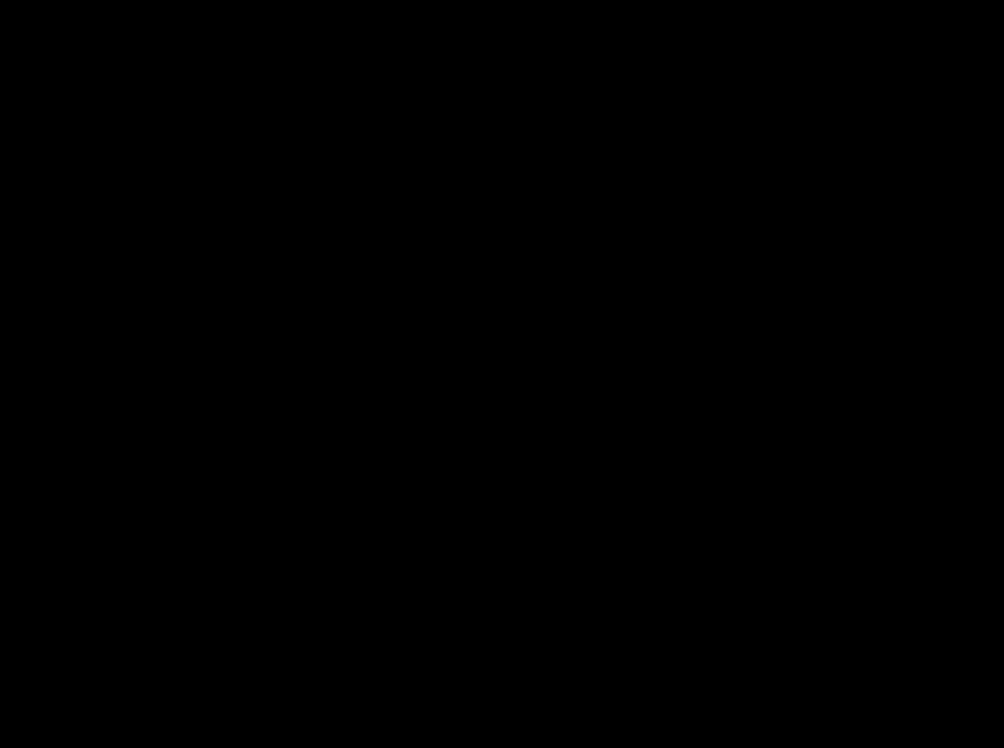
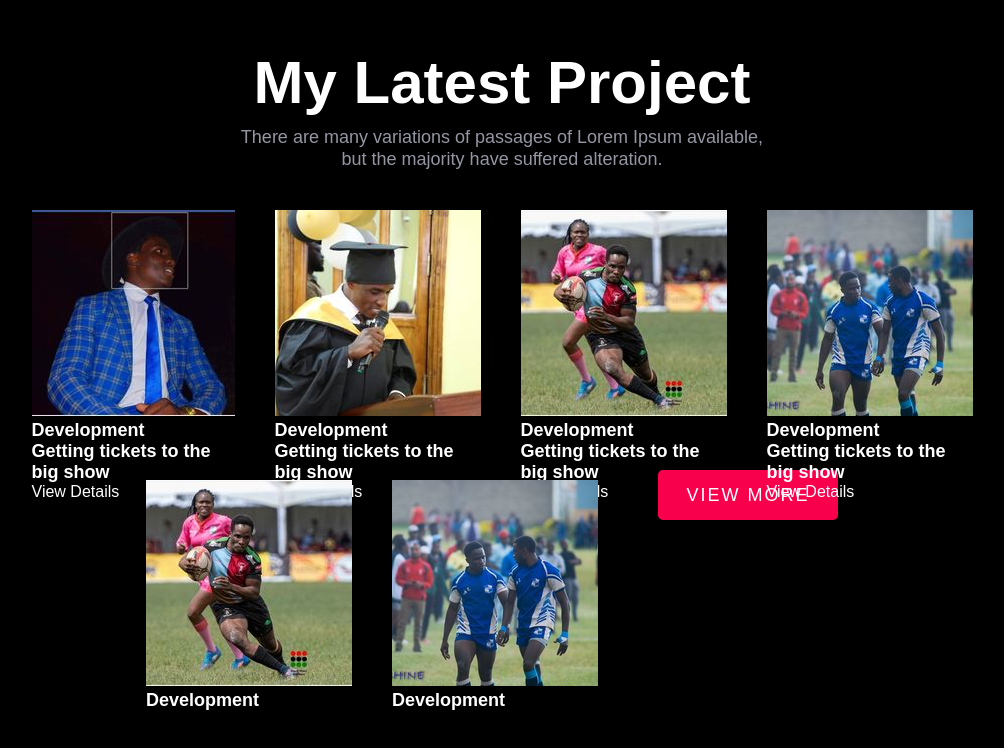
Before and after one commit to AWITI0301/My-Portfolio, a React (Create React App) app: page / in a window 1280 px wide. Shown: the part 2766-3514 px from the top of the page, without its empty margins (138-1142 px from the left). Before the commit the page ends 2714 px from the top, so only its background shows below. Built offline with nearby package versions, Linux system fonts and the light colour scheme.

Commit message:
add projects

```diff
--- a/src/App.js
+++ b/src/App.js
@@ -13,7 +13,7 @@ function App() {
        <Home />
         <About />
        <Service />
-       {/* <Project /> */}
+       <Project />
        {/* <Blog /> */}
        {/* <Contact /> */}
        {/* <Footer />  */}
--- a/src/Home.css
+++ b/src/Home.css
@@ -1,5 +1,5 @@
 .home__bg{
-    /* background-image: url(../src/img/prof7.jpg); */
+    /* background-image: url(../src/img/prof8.jpg); */
     background-color: #010101;
     background-position: 50%;
     background-repeat: no-repeat;
--- a/src/Project.js
+++ b/src/Project.js
@@ -0,0 +1,135 @@
+import React from "react";
+import "./Project.css";
+import Project1 from './img/prof9.jpg';
+import Project2 from './img/prof5.jpg';
+import Project3 from './img/prof11.jpg';
+import Project4 from './img/prof8.jpg';
+
+
+function Project() {
+    return (
+      <div className="project component__space" id="Portfolio">
+        <div className="heading">
+          <h1 className="heading">My Latest Project</h1>
+          <p className="heading p__color">
+            There are many variations of passages of Lorem Ipsum available,
+          </p>
+          <p className="heading p__color">
+            but the majority have suffered alteration.
+          </p>
+        </div>
+         <div className="container">
+             <div className="row">
+
+               <div className="col__3">
+                   <div className="project__box pointer relative">
+                       <div className="project__box__img pointer relative">
+                           <div className="project__img__box">
+                               <img src={Project1} alt="" className="project__img" />
+                           </div>
+                           <div className="mask__effect"></div>
+                       </div>
+                       <div className="project__meta absolute">
+                       <h5 className="project__text">Development</h5>
+                       <h4 className="project__text">Getting tickets to the big show</h4>
+                       <a href="#" className="project__btn">View Details</a>
+                       </div>
+                   </div>
+               </div>
+
+
+               <div className="col__3">
+                   <div className="project__box pointer relative">
+                       <div className="project__box__img pointer relative">
+                           <div className="project__img__box">
+                               <img src={Project2} alt="" className="project__img" />
+                           </div>
+                           <div className="mask__effect"></div>
+                       </div>
+                       <div className="project__meta absolute">
+                       <h5 className="project__text">Development</h5>
+                       <h4 className="project__text">Getting tickets to the big show</h4>
+                       <a href="#" className="project__btn">View Details</a>
+                       </div>
+                   </div>
+               </div>
+
+
+               <div className="col__3">
+                   <div className="project__box pointer relative">
+                       <div className="project__box__img pointer relative">
+                           <div className="project__img__box">
+                               <img src={Project3} alt="" className="project__img" />
+                           </div>
+                           <div className="mask__effect"></div>
+                       </div>
+                       <div className="project__meta absolute">
+                       <h5 className="project__text">Development</h5>
+                       <h4 className="project__text">Getting tickets to the big show</h4>
+                       <a href="#" className="project__btn">View Details</a>
+                       </div>
+                   </div>
+               </div>
+
+
+               <div className="col__3">
+                   <div className="project__box pointer relative">
+                       <div className="project__box__img pointer relative">
+                           <div className="project__img__box">
+                               <img src={Project4} alt="" className="project__img" />
+                           </div>
+                           <div className="mask__effect"></div>
+                       </div>
+                       <div className="project__meta absolute">
+                       <h5 className="project__text">Development</h5>
+                       <h4 className="project__text">Getting tickets to the big show</h4>
+                       <a href="#" className="project__btn">View Details</a>
+                       </div>
+                   </div>
+               </div>
+
+
+               <div className="col__3">
+                   <div className="project__box pointer relative">
+                       <div className="project__box__img pointer relative">
+                           <div className="project__img__box">
+                               <img src={Project3} alt="" className="project__img" />
+                           </div>
+                           <div className="mask__effect"></div>
+                       </div>
+                       <div className="project__meta absolute">
+                       <h5 className="project__text">Development</h5>
+                       <h4 className="project__text">Getting tickets to the big show</h4>
+                       <a href="#" className="project__btn">View Details</a>
+                       </div>
+                   </div>
+               </div>
+
+
+               <div className="col__3">
+                   <div className="project__box pointer relative">
+                       <div className="project__box__img pointer relative">
+                           <div className="project__img__box">
+                               <img src={Project4} alt="" className="project__img" />
+                           </div>
+                           <div className="mask__effect"></div>
+                       </div>
+                       <div className="project__meta absolute">
+                       <h5 className="project__text">Development</h5>
+                       <h4 className="project__text">Getting tickets to the big show</h4>
+                       <a href="#" className="project__btn">View Details</a>
+                       </div>
+                   </div>
+               </div>
+
+               <div className="view__more__btn d__flex align__items__center justify__content__center pxy__30">
+               <button className="view__more pointer btn">View more</button>
+               </div>
+
+             </div>
+         </div>
+      </div>
+    );
+  }
+
+export default Project
```
